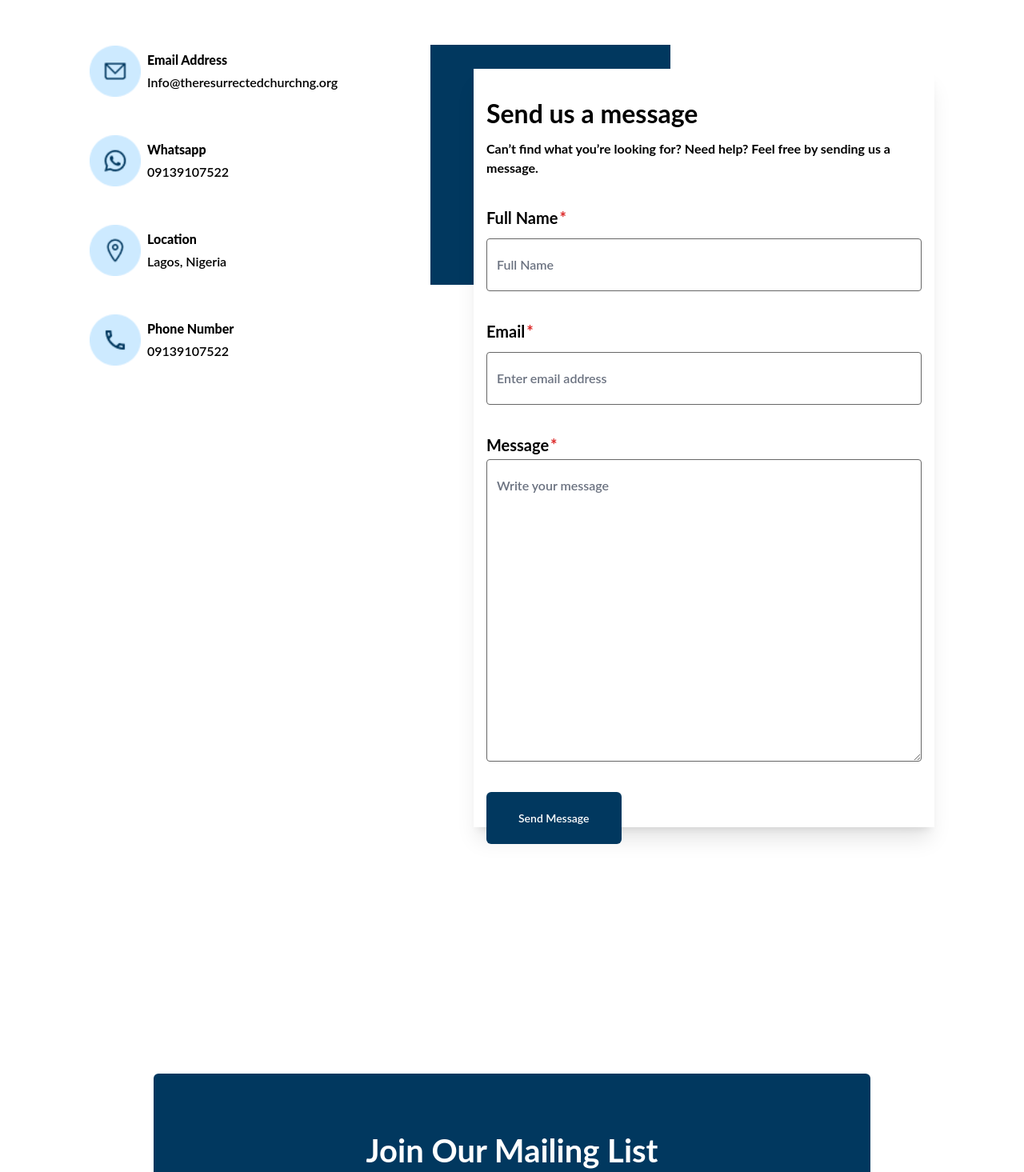
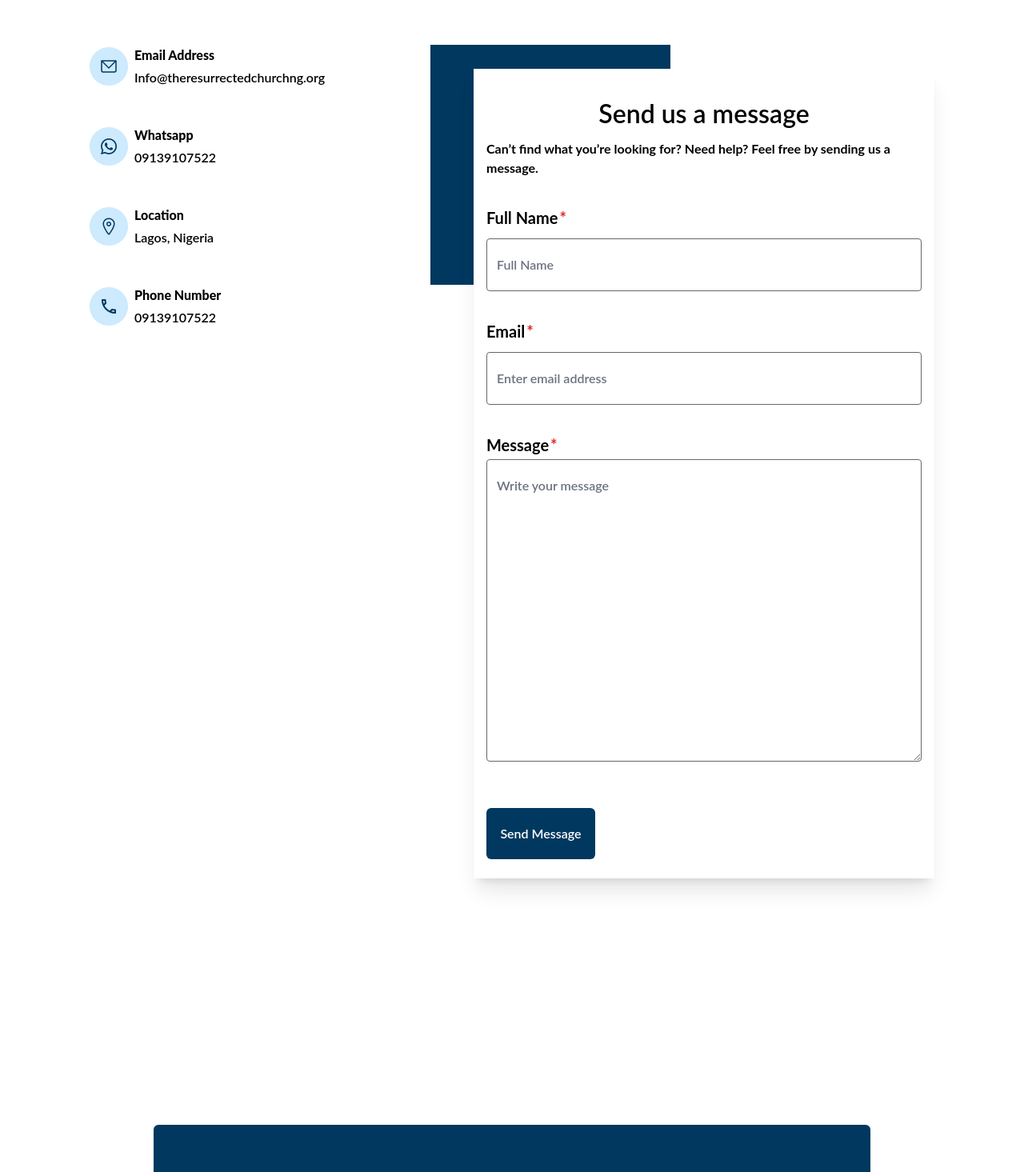
Before and after one commit to 3ple-C/the_resurrected_church_website, a React (Create React App) app: page /contact in a window 1280 px wide. Shown: the part 720-2185 px from the top of the page at 80% size. Built offline with nearby package versions, Linux system fonts and the light colour scheme.

Commit message:
Desgin layout fixes

```diff
--- a/src/assets/css/main.css
+++ b/src/assets/css/main.css
@@ -110,7 +110,7 @@
   }
 }
 
-@media only screen and (min-width: 280px) and (max-width: 540px) {
+@media only screen and (min-width: 280px) and (max-width: 767px) {
   h1 {
     font-size: 28px !important;
   }
--- a/src/components/contactItems.jsx
+++ b/src/components/contactItems.jsx
@@ -2,12 +2,12 @@ const Contacts = (props) => {
     return (
         <a href="/" className='' id=''>
             <div className='flex items-center gap-2'>
-                <div className='w-16'>
+                <div className=''>
                     <img src={props.source} alt={props.alt} className='w-full' />
                 </div>
                 <div className='text-base flex flex-col items-start gap-1'>
                     <p className="font-extrabold">{props.name}</p>
-                    <p className='text-base md:text-base font-'>{props.contacts}</p>
+                    <p className='text-base md:text-base'>{props.contacts}</p>
                 </div>
             </div>
         </a>
--- a/src/components/formHeader.jsx
+++ b/src/components/formHeader.jsx
@@ -1,7 +1,7 @@
 const FormHeader = (props, { className }) => {
     return (
         <div className={`space-y-2 md:pt-6 md:space-y-4 ${className}`}>
-            <h1 className="text-[32px] leading-8">{props.header}</h1>
+            <h4 className="text-[24px] md:text-[32px] leading-8 text-center">{props.header}</h4>
             <h3 >{props.subHeader}</h3>
         </div>
     )
--- a/src/components/rtcBtn.jsx
+++ b/src/components/rtcBtn.jsx
@@ -1,7 +1,7 @@
 const Button = (props, { className }) => {
     return (
         <div>
-            <a href='/' className={`bg-[#01385F] px-14 py-3.5 text-white xl:px-16 lg:px-14 md:py-5 md:px-12 sm:px-10 sm:py-3 rounded-md ${className}`}>{props.name}</a>
+            <a href='/' className={`bg-[#01385F] text-center w-[8.5rem] block mx-auto py-5 md:mx-0 text-white rounded-md ${className}`}>{props.name}</a>
         </div>
     )
 }
--- a/src/pages/contact.jsx
+++ b/src/pages/contact.jsx
@@ -18,14 +18,15 @@ import Navbar from "../sections/nav";
 import Header1 from "../sections/header1";
 import Footer from '../sections/footer';
 import FormHeader from '../components/formHeader';
+import Button from '../components/rtcBtn';
 
 const Contact = () => {
     return (
-        <body>
+        <div>
             <Navbar />
             <Header1 src={HeaderImg} src2={HeaderImg2} />
 
-            <section className='flex xl:px-28    lg:pt-32 lg:px-16 '  >
+            <section className='flex xl:px-28    lg:pt-32 lg:px-10 '  >
                 <div className='w-[50%] flex flex-col gap-12' id='contacts'>
                     <Contacts source={EmailIcon} name="Email Address" contacts="Info@theresurrectedchurchng.org" />
                     <Contacts source={Whatsapp} name="Whatsapp" contacts="09139107522" />
@@ -33,20 +34,20 @@ const Contact = () => {
                     <Contacts source={CallIcon} name="Phone Number" contacts="09139107522" />
                 </div>
 
-                <div className='relative xl:w-[60%] md:w-[75%] md:mt-[1.85rem]' >
+                <div className=' md:relative xl:w-[60%] md:w-[75%] md:mt-[1.85rem] ' >
                     <div id='border-control'></div>
 
-                    <div className="bg-white  px-4 pt-4 form-container space-y-12 lg:space-y-10 md:space-y-7 md:shadow-xl" id='contact' >
+                    <div className="bg-white px-4 pt-4 form-container space-y-12 lg:space-y-10 md:space-y-7 md:shadow-xl" id='contact' >
                         <FormHeader header="Send us a message" subHeader="Can’t find what you’re looking for? Need help? Feel free by sending us a message." className='pt-0' />
 
-                        <div className='w-full md:w-[50%] flex flex-col gap-12' id='contacts2'>
+                        <div className=' md:w-[50%] flex flex-col gap-12' id='contacts2'>
                             <Contacts source={EmailIcon} name="Email Address" contacts="Info@theresurrectedchurchng.org" />
                             <Contacts source={Whatsapp} name="Whatsapp" contacts="09139107522" />
                             <Contacts source={Location} name="Location" contacts="Lagos, Nigeria" />
                             <Contacts source={CallIcon} name="Phone Number" contacts="09139107522" />
                         </div>
 
-                        <form action="https://fabform.io/f/insert-form-id" method="POST" className="space-y-6 lg:space-y-10 md:space-y-6">
+                        <form action="https://fabform.io/f/insert-form-id" method="POST" className="space-y-6 lg:space-y-10 md:space-y-6 pb-6">
                             <Input label="Full Name" type="text" placeholder="Full Name" />
 
                             <Input label="Email" type="email" placeholder="Enter email address" />
@@ -56,9 +57,7 @@ const Contact = () => {
                                 <Button name="Send Message" className='text-sm'/>
                             </div> */}
 
-                            <div>
-                                <a href='/' className={`bg-[#01385F] text-sm px-14 py-3.5 text-white xl:px-10 lg:px-14 md:py-6 md:px-12 sm:px-10 sm:py-3 rounded-md`}>Send Message</a>
-                            </div>
+                           <Button name="Send Message" />
                         </form>
                     </div>
 
@@ -69,7 +68,7 @@ const Contact = () => {
             </section>
 
             <Footer className='xl:mt-[35rem] mt-[30rem]' />
-        </body>
+        </div>
 
     );
 };
--- a/src/pages/live.jsx
+++ b/src/pages/live.jsx
@@ -17,7 +17,7 @@ const Live = () => {
         <main className=''>
             <Navbar />
             <Header src={HeaderImg} src2={HeaderImg2} />
-            <div className='flex flex-col items-center pb-72 md:pb-96 pt-8 xl:pt-10' >
+            <div className='flex flex-col items-center pb-72 md:pb-96 pt-4 xl:pt-10' >
                 <FormHeader header="STREAMING PLATFORMS" subHeader="" />
                 <p className='font-medium'>Kindly Select Your Preferred Option</p>
                 <div className='w-full flex flex-col justify-center items-center mt-12 md:mt-24 md:flex-row gap-8  md:flex-wrap' >
--- a/src/sections/pic_text.jsx
+++ b/src/sections/pic_text.jsx
@@ -31,7 +31,7 @@ const PicText = () => {
                     </ul>
                 </div>
                 <div className='vision px-4 md:px-1.5 text-center'  id='vision_img'>
-                    <img src={vision} alt="rtc vision" className='max-w-full object-contain p-1' />
+                    <img src={vision} alt="rtc vision" className='max-w-full object-contain p-1 md:mx-0 sm:mx-auto' />
                 </div>
             </section>
 
--- a/src/sections/serving.jsx
+++ b/src/sections/serving.jsx
@@ -20,7 +20,7 @@ const Service = () => {
             <div className='md:order-2 px-4 pb-6 space-y-3 xl:w-[52%] xl:space-y-6 lg:w-[80%] md:w-[100%] md:px-3 md:space-y-1.5 md:pb-0 '>
                 <h1 className='text-xl leading-loose font-bold xl:text-[28px] lg:text-[24px] md:text-lg text-center md:text-start' >Serving God's Kingdom with our finance.</h1>
 
-                <p className='text-sm pb-6 leading-6 xl:leading-8 xl:text-[16px] lg:leading-6 lg:text-xs md:text-start md:text-[10px] md:leading-4 md:pb-3'>Scripture reminds us in 2 Corinthians 9:7, 'Each of you should give what you have decided in your heart to give, not reluctantly or under compulsion, for God loves a cheerful giver.' Your giving isn't just about finances; it's an act of service to God and His kingdom, reflecting His abundant love and grace. As you give generously, you're partnering with us in fulfilling God's mission and spreading His love to the world."</p>
+                <p className='text-sm pb-6 leading-6 text-center xl:leading-8 xl:text-[16px] lg:leading-6 lg:text-xs md:text-start md:text-[10px] md:leading-4 md:pb-3'>Scripture reminds us in 2 Corinthians 9:7, 'Each of you should give what you have decided in your heart to give, not reluctantly or under compulsion, for God loves a cheerful giver.' Your giving isn't just about finances; it's an act of service to God and His kingdom, reflecting His abundant love and grace. As you give generously, you're partnering with us in fulfilling God's mission and spreading His love to the world."</p>
 
                 <div className='text-center md:text-start'>
                     <Button name="Give" />
--- a/src/sections/welcome.jsx
+++ b/src/sections/welcome.jsx
@@ -14,9 +14,9 @@ const Welcome = () => {
     const text = "The Resurrected Church stands as a beacon of hope, dedicated to revealing and manifesting the resurrected life in every individual. Rooted in the timeless teachings of Christ, we believe in the power of resurrection to transform lives. Who are we? We are a community bound by faith, love, and the pursuit of spiritual growth. Our mission is clear: to awaken the dormant potential within each soul, guiding them towards a life imbued with purpose, meaning, and divine grace. At the Resurrected Church, we embrace diversity, recognizing the inherent worth and dignity of every individual. We foster an inclusive environment where all are welcome to explore, question, and grow in their faith journey. Through worship, fellowship, and service, we strive to create a nurturing space where the resurrected life can flourish. We encourage active engagement with scripture, prayer, and reflection, recognizing them as pathways to deeper spiritual understanding and connection. Driven by compassion and inspired by Christ’s example, we extend our hands in service to others, seeking to alleviate suffering and uplift the marginalized. Together, we journey towards a more enlightened and compassionate world, guided by the eternal truth of resurrection and the boundless love of God.";
 
     return (
-        <section className='w-full flex flex-col welcome gap-10 mt-14 xl:mt-30 lg:mt-28 md:mt-24 md:flex-row md:gap-6 md:px-14 xl:px-20 xl:gap-10 '>
+        <section className='w-full flex flex-col welcome gap-10 mt-14 lg:mt-28 md:mt-24 md:flex-row md:gap-6 md:px-14 xl:px-20 xl:gap-10  xl:mt-30'>
 
-                <div className='desktop' id='welcome_img'>
+                <div className='desktop px-4' id='welcome_img'>
                     <img src={welcomeImg} alt="rtc_messages" className='object- ' />
                 </div>
 
```
Also changed, not shown: src/sections/join.jsx (+7 -5 lines).
